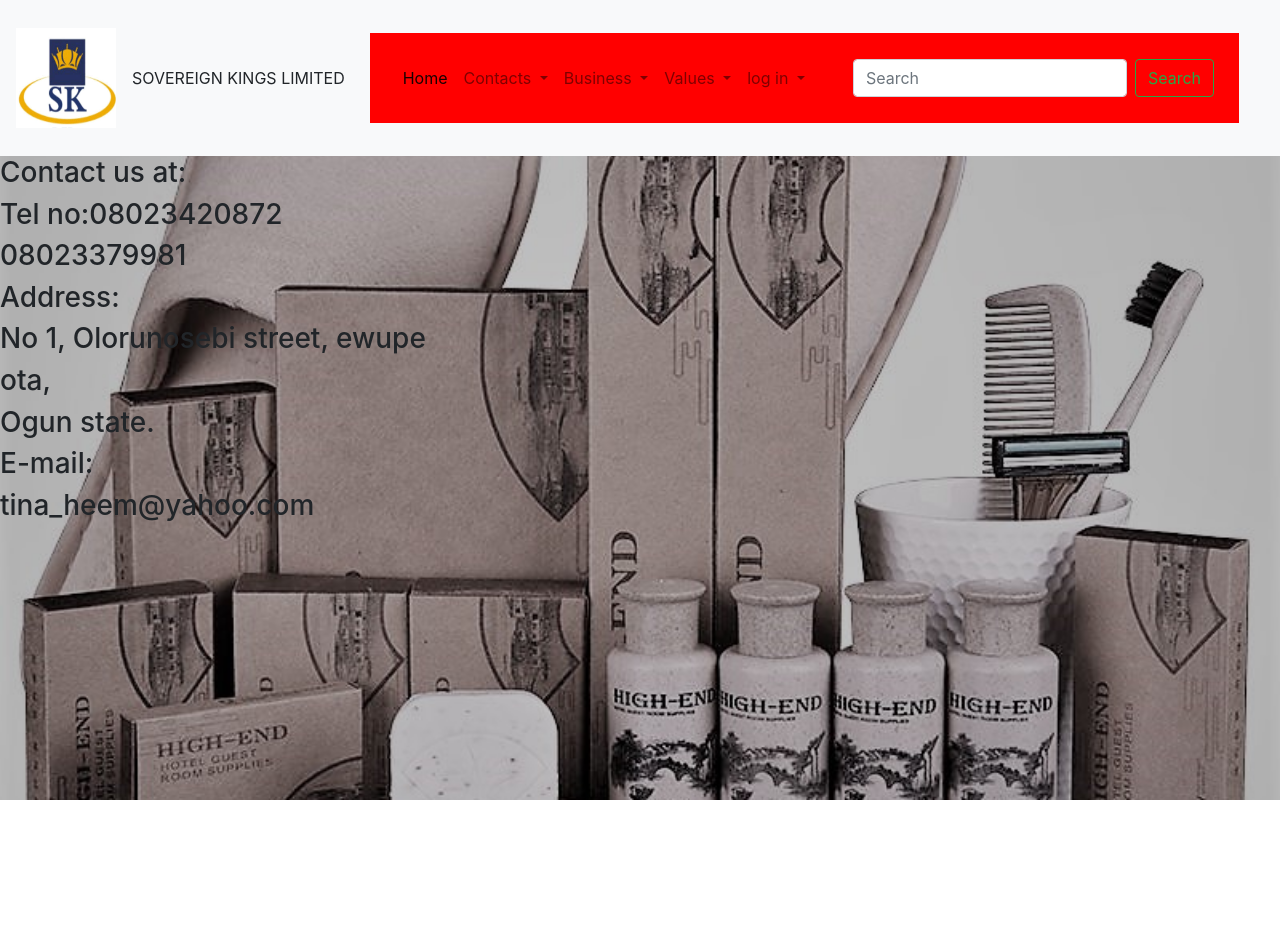
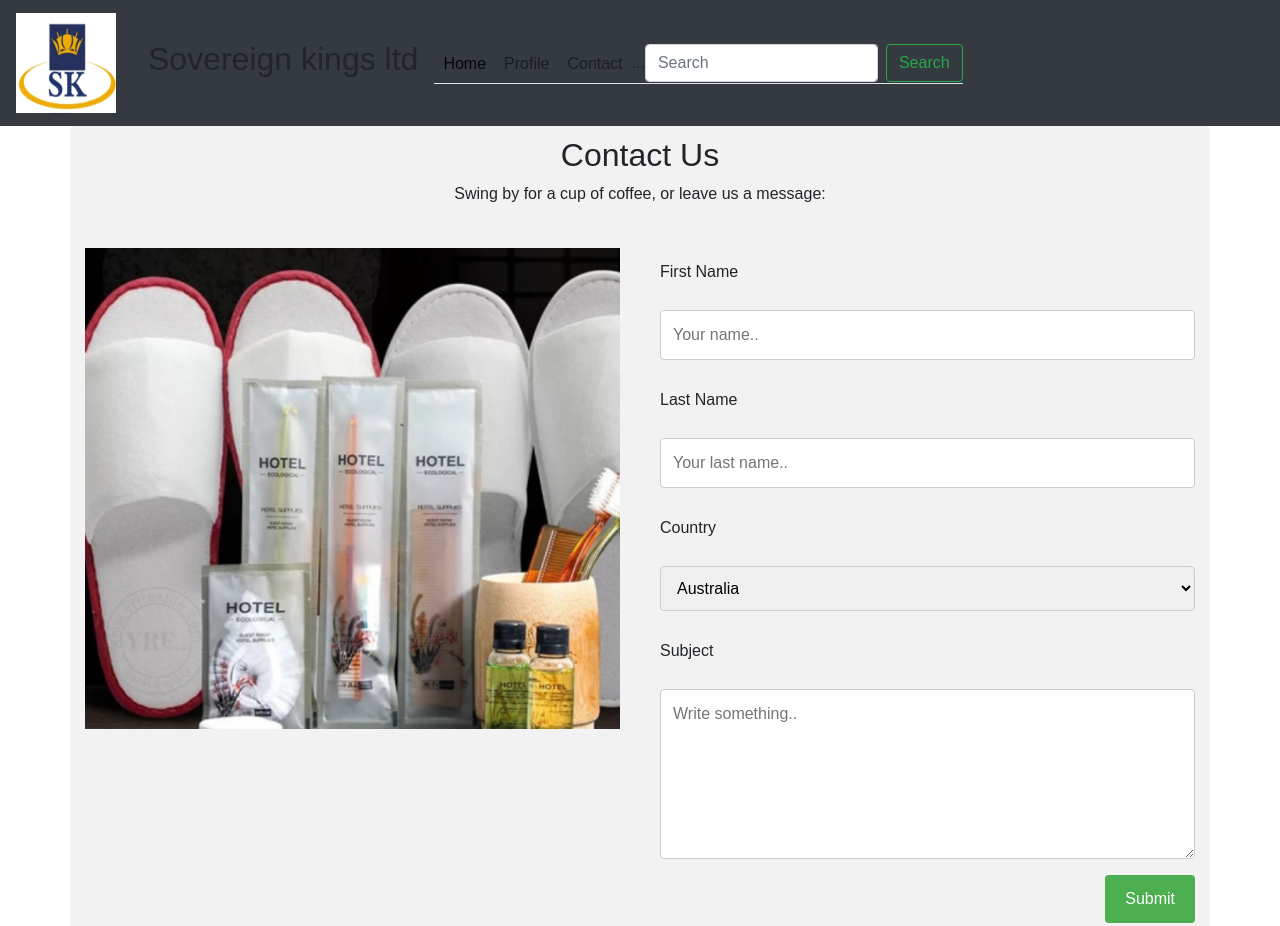
Before and after one commit to inioluwa25-hub/sovereign-website, a plain HTML site: page Address.html in a window 1280 px wide. Shown: the top 926 px of the page. Before the commit the page ends 800 px from the top, so only its background shows below. Drawn offline with nearby package versions, Linux system fonts and the light colour scheme.

Commit message:
input of some codes

```diff
--- a/Address.html
+++ b/Address.html
@@ -10,29 +10,11 @@
   <script src="https://stackpath.bootstrapcdn.com/bootstrap/4.4.1/js/bootstrap.min.js" integrity="sha384-wfSDF2E50Y2D1uUdj0O3uMBJnjuUD4Ih7YwaYd1iqfktj0Uod8GCExl3Og8ifwB6" crossorigin="anonymous"></script>
   <link rel="stylesheet" href="https://stackpath.bootstrapcdn.com/bootstrap/4.4.1/css/bootstrap.min.css" integrity="sha384-Vkoo8x4CGsO3+Hhxv8T/Q5PaXtkKtu6ug5TOeNV6gBiFeWPGFN9MuhOf23Q9Ifjh" crossorigin="anonymous">
     <style>
-body {
-    background-color: grey;
-}
-div {
- background-color: red;
-width:400px;
-border:25px i;
-    padding:25px;
-    margin:25px;}
-.jumbotron{
-  background-color:grey;
-  height:100px;
-  width:100px;
-}
-
-h5 {border: 1px solid
-orange;
-margin: 10px;}
  div.gallery {
     margin: 5px;
     border: 1px solid #ccc;
     float: left;
-    width: 100px;
+    width: 250px;
 }
 
 div.gallery:hover {
@@ -45,31 +27,125 @@ div.gallery img {
 }
 
 div.desc {
-    padding: 15px;
+    padding: auto;
     text-align: center;
 }
+input[type=text], select, textarea {
+    width: 100%;
+    padding: 12px;
+    border: 1px solid #ccc;
+    border-radius: 4px;
+    resize: vertical;
+}
 
+label {
+    padding: 12px 12px 12px 0;
+    display: inline-block;
+}
 
+input[type=submit] {
+    background-color: #4CAF50;
+    color: white;
+    padding: 12px 20px;
+    border: none;
+    border-radius: 4px;
+    cursor: pointer;
+    float: right;
+}
+
+input[type=submit]:hover {
+    background-color: #45a049;
+}
+
+.container {
+    border-radius: 5px;
+    background-color: #f2f2f2;
+    padding: 20px;
+}
+
+.col-25 {
+    float: left;
+    width: 25%;
+    margin-top: 6px;
+}
+
+.col-75 {
+    float: left;
+    width: 75%;
+    margin-top: 6px;
+}
+body {
+  font-family: Arial, Helvetica, sans-serif;
+}
+
+* {
+  box-sizing: border-box;
+}
+
+/* Style inputs */
+input[type=text], select, textarea {
+  width: 100%;
+  padding: 12px;
+  border: 1px solid #ccc;
+  margin-top: 6px;
+  margin-bottom: 16px;
+  resize: vertical;
+}
+
+input[type=submit] {
+  background-color: #4CAF50;
+  color: white;
+  padding: 12px 20px;
+  border: none;
+  cursor: pointer;
+}
+
+input[type=submit]:hover {
+  background-color: #45a049;
+}
+
+/* Style the container/contact section */
+.container {
+  border-radius: 5px;
+  background-color: #f2f2f2;
+  padding: 10px;
+}
+
+/* Create two columns that float next to eachother */
+.column {
+  float: left;
+  width: 50%;
+  margin-top: 6px;
+  padding: 20px;
+}
+
+/* Clear floats after the columns */
+.row:after {
+  content: "";
+  display: table;
+  clear: both;
+}
+
+/* Responsive layout - when the screen is less than 600px wide, make the two columns stack on top of each other instead of next to each other */
+@media screen and (max-width: 600px) {
+  .column, input[type=submit] {
+    width: 100%;
+    margin-top: 0;
+  }
+}
 </style>
+
 </head>
-<title>SOVEREIGN KINGS</title>
 
 <body>
-<i class="fa fa-cloud"></i>
-<i class="fa fa-heart"></i>
-<i class="fa fa-car"></i>
-<i class="fa fa-file"></i>
-<i class="fa fa-bars"></i>
-<style>
-  body{
-    background-color: lightgreen;
-  }
-</style>
-<nav class="navbar navbar-expand-lg navbar-light bg-light">
+    <nav class="navbar navbar-expand-lg navbar-light bg-dark">
         <a class="navbar-brand" href="#">
           <img src="IMAGES/7.jpg" width="100" height="100" class="d-inline-block align-top" alt="7">
-  <a>SOVEREIGN KINGS LIMITED </a>
+        <h2><a>Sovereign kings ltd</a></h2>
         </a>
+
+    <nav class="navbar navbar-expand-lg navbar-light bg-dark">
+    <ul class="nav nav-tabs" id="myTab" role="tablist">
       <button class="navbar-toggler" type="button" data-toggle="collapse" data-target="#navbarSupportedContent" aria-controls="navbarSupportedContent" aria-expanded="false" aria-label="Toggle navigation">
         <span class="navbar-toggler-icon"></span>
       </button>
@@ -79,64 +155,56 @@ div.desc {
           <li class="nav-item active">
             <a class="nav-link" href="index.html">Home <span class="sr-only">(current)</span></a>
           </li>
-      <li class="nav-item dropdown">
-        <a class="nav-link dropdown-toggle" href="#" id="navbarDropdown" role="button" data-toggle="dropdown" aria-haspopup="true" aria-expanded="false">
-          Contacts
-        </a>
-        <div class="dropdown-menu" aria-labelledby="navbarDropdown">
-          <a class="dropdown-item" href="#"></a><a href="index31.html">Address</a>
+        <li class="nav-item">
+          <a class="nav-link" id="profile-tab" data-toggle="tab" href="#profile" role="tab" aria-controls="profile" aria-selected="false">Profile</a>
         </li>
-      <li class="nav-item dropdown">
-        <a class="nav-link dropdown-toggle" href="#" id="navbarDropdown" role="button" data-toggle="dropdown" aria-haspopup="true" aria-expanded="false">
-          Business
-        </a>
-        <div class="dropdown-menu" aria-labelledby="navbarDropdown">
-          <a class="dropdown-item" href="#"></a><a href="index32.html">About</a>
-          <a class="dropdown-item" href="#"></a><a href="index33.html">Our services</a>
-
-           <li class="nav-item dropdown">
-            <a class="nav-link dropdown-toggle" href="#" id="navbarDropdown" role="button" data-toggle="dropdown" aria-haspopup="true" aria-expanded="false">
-              Values
-            </a>
-            <div class="dropdown-menu" aria-labelledby="navbarDropdown">
-              <a class="dropdown-item" href="#">Booking</a>
-<a class="dropdown-item" href="#">Call for order</a>
-
-
+        <li class="nav-item">
+          <a class="nav-link" id="contact-tab" data-toggle="tab" href="#contact" role="tab" aria-controls="contact" aria-selected="false">Contact</a>
+        </li>
+      </ul>
+      <div class="tab-content" id="myTabContent">
+        <div class="tab-pane fade show active" id="home" role="tabpanel" aria-labelledby="home-tab">...</div>
+        <div class="tab-pane fade" id="profile" role="tabpanel" aria-labelledby="profile-tab">...</div>
+        <div class="tab-pane fade" id="contact" role="tabpanel" aria-labelledby="contact-tab">...</div>
       </div>
-      </li>
-      <li class="nav-item dropdown">
-        <a class="nav-link dropdown-toggle" href="#" id="navbarDropdown" role="button" data-toggle="dropdown" aria-haspopup="true" aria-expanded="false">
-          log in
-        </a>
-        <div class="dropdown-menu" aria-labelledby="navbarDropdown">
-          <a class="dropdown-item" href="#"></a><a href="index34.html">sign in</a>
-    </ul>
       <form class="form-inline my-2 my-lg-0" action="https://www.google.com">
         <input class="form-control mr-sm-2" type="search" placeholder="Search" aria-label="Search">
         <button class="btn btn-outline-success my-2 my-sm-0" type="submit" href="www.google.com">Search</button>
       </form>
+</nav>
+</nav>
     </div>
-</nav>
 
-</head>
-<style>
-    body{
-        background:url(IMAGES/s2.jpg) no-repeat center center fixed;
-  -webkit-background-size: cover;
-  -moz-background-size: cover;
-  -o-background-size: cover;
-  background-size: cover;}
-    }
-</style>
-<h3>Contact us at:</h3>
-    <h3>Tel no:08023420872</h3>
-    <h3>08023379981</h3>
 
-    <h3>Address:</h3>
-<h3>No 1, Olorunosebi street, ewupe</h3>
-<h3>ota,</h3>
-<h3>Ogun state.</h3>
+    <div class="container">
+      <div style="text-align:center">
+        <h2>Contact Us</h2>
+        <p>Swing by for a cup of coffee, or leave us a message:</p>
+      </div>
+      <div class="row">
+        <div class="column">
+          <img src="IMAGES/tina.png" style="width:100%">
+        </div>
+        <div class="column">
+          <form action="/action_page.php">
+            <label for="fname">First Name</label>
+            <input type="text" id="fname" name="firstname" placeholder="Your name..">
+            <label for="lname">Last Name</label>
+            <input type="text" id="lname" name="lastname" placeholder="Your last name..">
+            <label for="country">Country</label>
+            <select id="country" name="country">
+              <option value="australia">Australia</option>
+              <option value="canada">Canada</option>
+              <option value="usa">USA</option>
+            </select>
+            <label for="subject">Subject</label>
+            <textarea id="subject" name="subject" placeholder="Write something.." style="height:170px"></textarea>
+            <input type="submit" value="Submit">
+          </form>
+        </div>
+      </div>
+    </div>
+</body>
 
-<h3>E-mail:</h3>
-<h3>tina_heem@yahoo.com</h3>
+
+</html>
```
Also changed, not shown: Sign in.html (+146 -109 lines), index.html (+7 -16 lines). Lines whose indentation alone changed are shown as unchanged.
